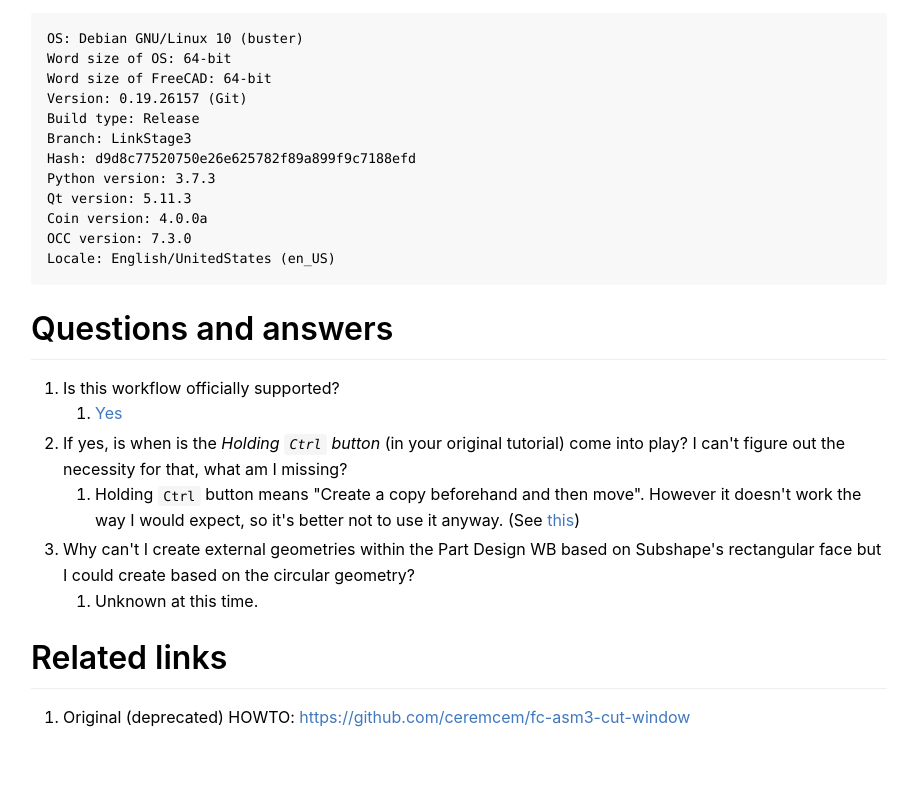
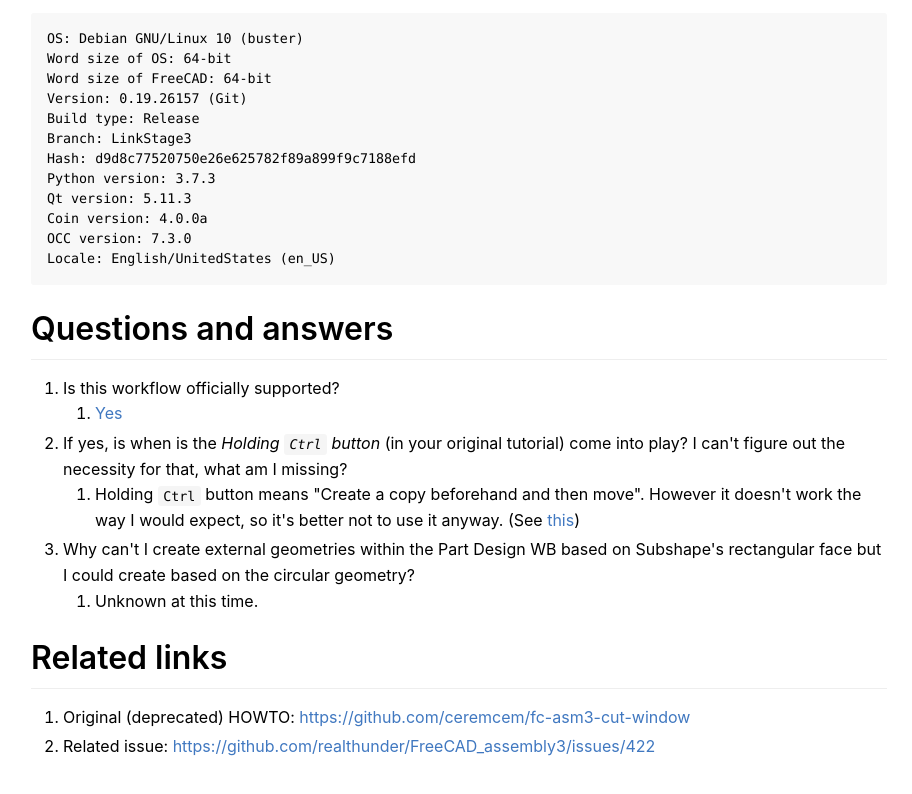
Before and after one commit to ceremcem/freecad-notes, a plain HTML site: page tasks/assembly-dependent-design/index.html in a window 1280 px wide. Shown: the part 4964-5758 px from the top of the page, without its empty margins (181-1093 px from the left). Drawn offline with Linux system fonts and the light colour scheme.

Commit message:
improved Makefile, added related link

```diff
--- a/tasks/assembly-dependent-design/index.html
+++ b/tasks/assembly-dependent-design/index.html
@@ -134,6 +134,7 @@ Locale: English/UnitedStates (en_US)</code></pre>
 <h1 id="related-links">Related links</h1>
 <ol type="1">
 <li>Original (deprecated) HOWTO: <a href="https://github.com/ceremcem/fc-asm3-cut-window">https://github.com/ceremcem/fc-asm3-cut-window</a></li>
+<li>Related issue: <a href="https://github.com/realthunder/FreeCAD_assembly3/issues/422">https://github.com/realthunder/FreeCAD_assembly3/issues/422</a></li>
 </ol>
 </body>
 </html>
```
Also changed, not shown: 3 other files.
